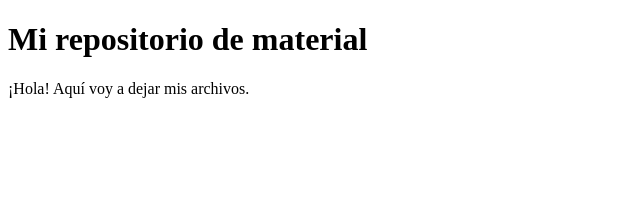
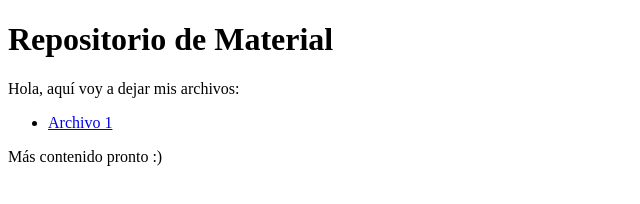
Before and after one commit to lorenza-lgtm/Parglass, a plain HTML site: page index.html in a window 1280 px wide. Shown: the whole page, without its empty margins (0-640 px from the left). Drawn offline with Linux system fonts and the light colour scheme.

Commit message:
Update index.html

```diff
--- a/index.html
+++ b/index.html
@@ -1,7 +1,17 @@
 <!DOCTYPE html>
 <html>
+  <head>
+    <meta charset="UTF-8">
+    <title>Repositorio de Material</title>
+  </head>
   <body>
-    <h1>Mi repositorio de material</h1>
-    <p>¡Hola! Aquí voy a dejar mis archivos.</p>
+    <h1>Repositorio de Material</h1>
+    <p>Hola, aquí voy a dejar mis archivos:</p>
+
+    <ul>
+      <li><a href="AQO9cLjD1uuA3mI3oqB1ZZvMGA1vFEeE-5R0iYt7o35FUL34vgHA-fcQ8dLP1f0-xnyj9YQgAAzEPZI7ZyH0hI-y" target="_blank">Archivo 1</a></li>
+    </ul>
+
+    <p>Más contenido pronto :)</p>
   </body>
 </html>
```
